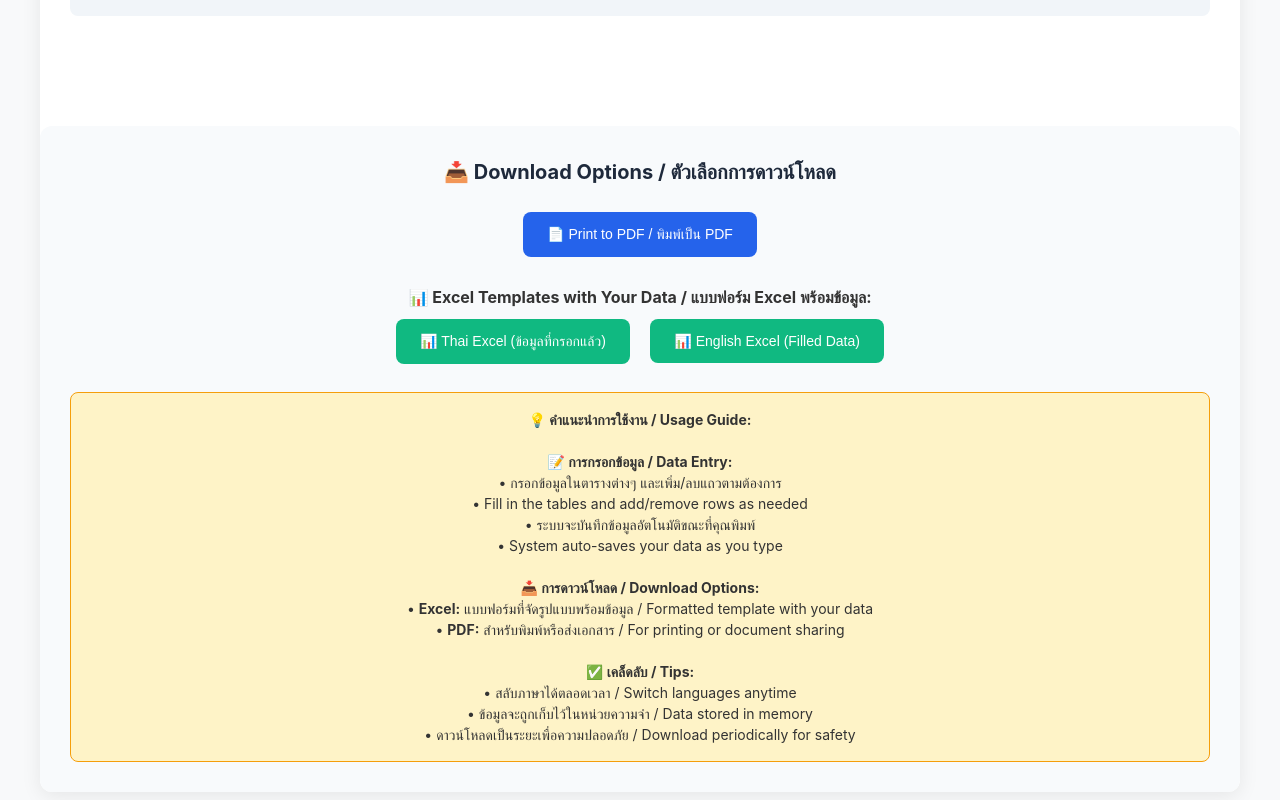
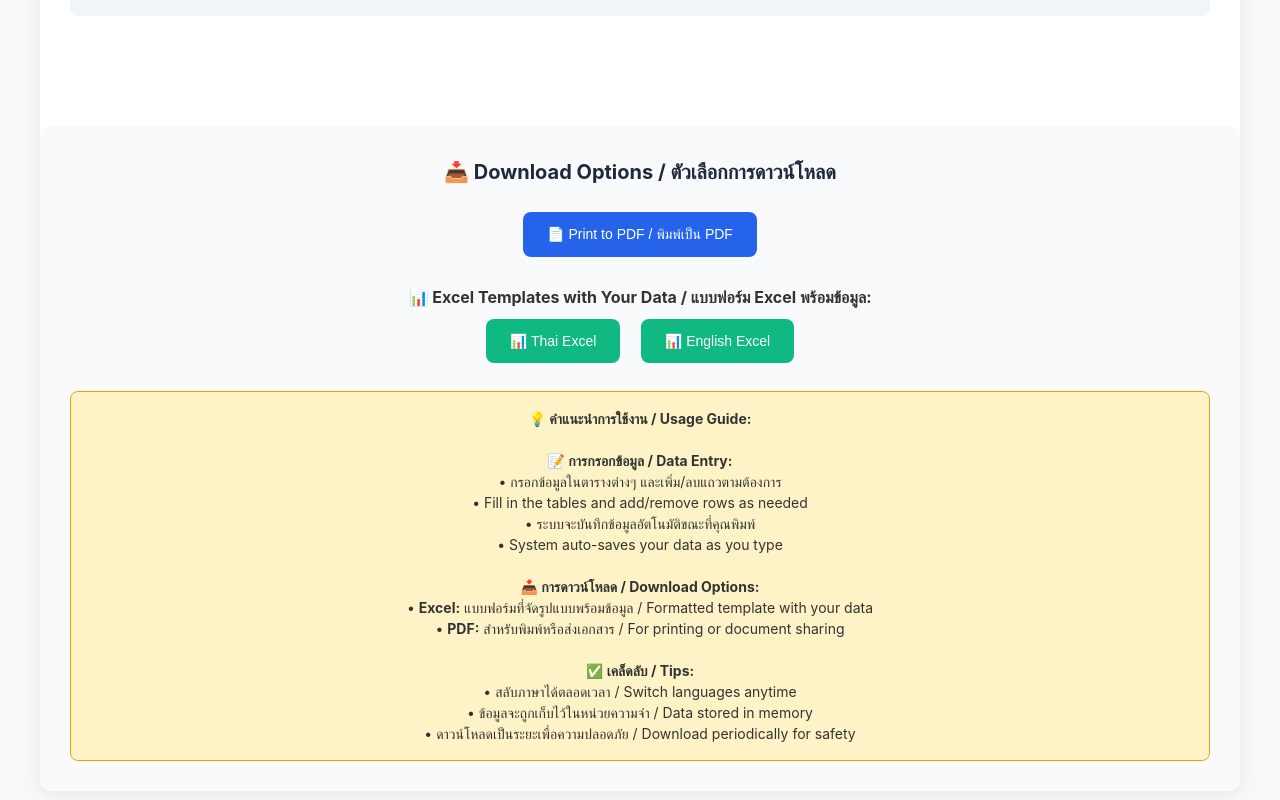
Before and after one commit to Saico125/project-planning-template, a plain HTML site: page index.html in a window 1280 px wide. Shown: the part 2166-2966 px from the top of the page. Drawn offline with Linux system fonts and the light colour scheme.

Commit message:
Update index.html

```diff
--- a/index.html
+++ b/index.html
@@ -612,8 +612,8 @@
             <!-- ปุ่มดาวน์โหลด Excel Template -->
             <div style="margin-bottom: 20px;">
                 <strong>📊 Excel Templates with Your Data / แบบฟอร์ม Excel พร้อมข้อมูล:</strong><br>
-                <button class="download-btn" onclick="downloadExcel('thai')" style="background: #10b981;">📊 Thai Excel (ข้อมูลที่กรอกแล้ว)</button>
-                <button class="download-btn" onclick="downloadExcel('english')" style="background: #10b981;">📊 English Excel (Filled Data)</button>
+                <button class="download-btn" onclick="downloadExcel('thai')" style="background: #10b981;">📊 Thai Excel</button>
+                <button class="download-btn" onclick="downloadExcel('english')" style="background: #10b981;">📊 English Excel</button>
             </div>
 
             <div class="info-box">
```
